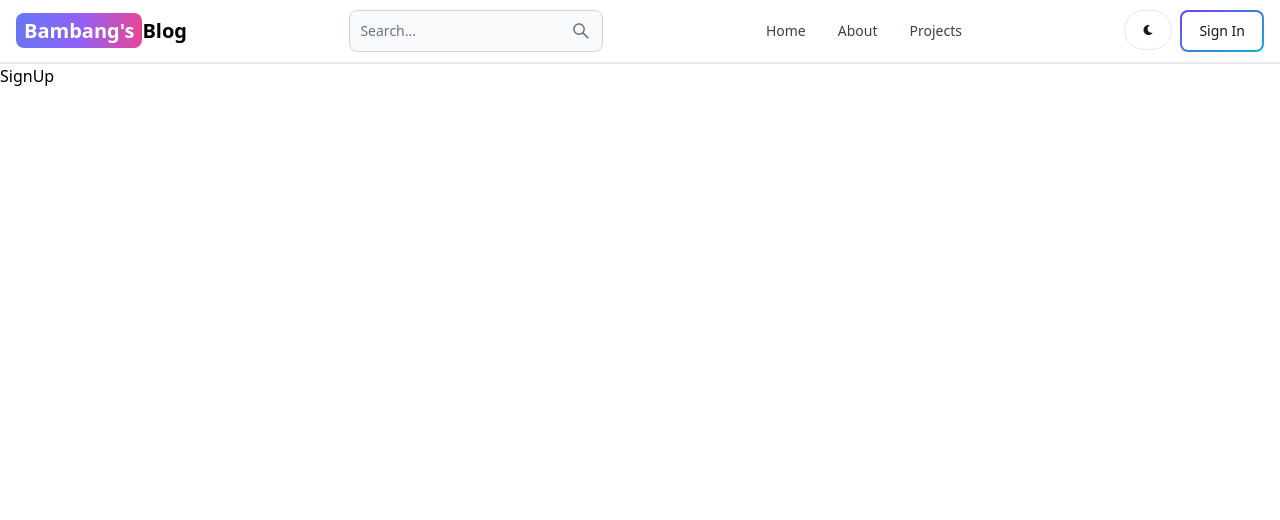
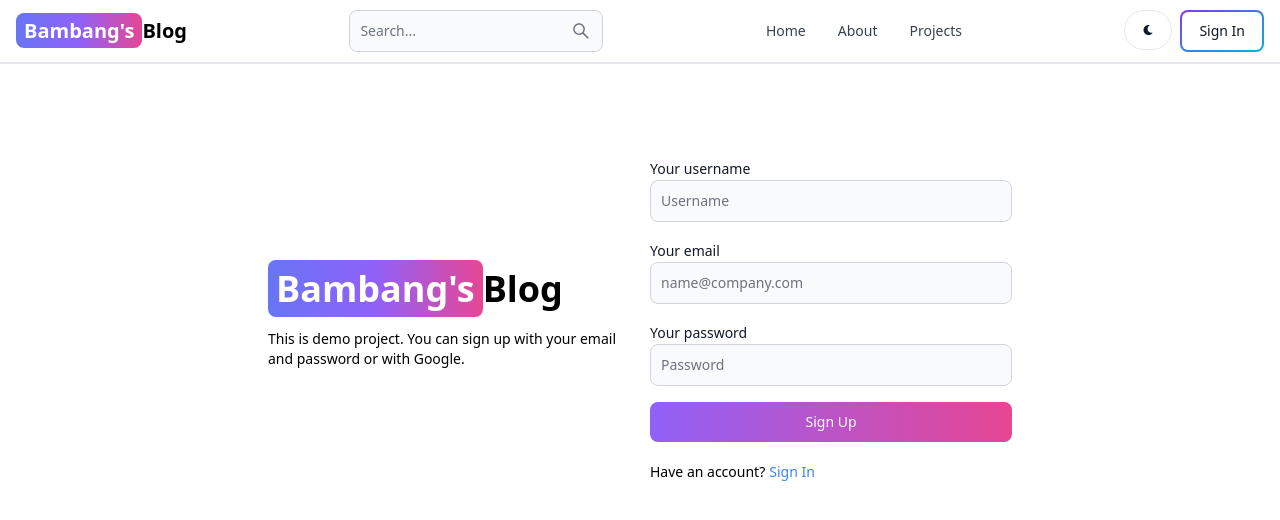
Before and after one commit to bambangramadhan/mern-blog, a React (Vite) app in the folder client/: page /sign-up in a window 1280 px wide. Shown: the top 520 px of the page. Built offline with nearby package versions, Linux system fonts and the light colour scheme.

Commit message:
create sign up page

```diff
--- a/client/src/pages/SignUp.tsx
+++ b/client/src/pages/SignUp.tsx
@@ -1,12 +1,55 @@
-import React from 'react'
-import PropTypes from 'prop-types'
+import { Button, Label, TextInput } from "flowbite-react";
+import { Link } from "react-router-dom";
 
-const SignUp = props => {
+const SignUp = () => {
   return (
-    <div>SignUp</div>
-  )
-}
+    <div className="min-h-screen mt-20">
+      <div className="flex p-3 max-w-3xl mx-auto flex-col md:flex-row md:items-center gap-5">
+        {/* left */}
+        <div className="flex-1">
+          <Link to={"/"} className="font-bold dark:text-white text-4xl">
+            <span className="px-2 py-1 bg-gradient-to-r from-indigo-500 via-purple-500 to-pink-500 rounded-lg text-white">
+              Bambang's
+            </span>
+            Blog
+          </Link>
+          <p className="text-sm mt-5">
+            This is demo project. You can sign up with your email and password
+            or with Google.
+          </p>
+        </div>
+        {/* right */}
 
-SignUp.propTypes = {}
+        <div className="flex-1">
+          <form className="flex flex-col gap-4">
+            <div>
+              <Label value="Your username" />
+              <TextInput type="text" placeholder="Username" id="username" />
+            </div>
+            <div>
+              <Label value="Your email" />
+              <TextInput type="text" placeholder="name@company.com" id="email" />
+            </div>
+            <div>
+              <Label value="Your password" />
+              <TextInput type="text" placeholder="Password" id="password" />
+            </div>
+            <Button gradientDuoTone={"purpleToPink"} type="submit">
+              Sign Up
+            </Button>
+          </form>
+          <div className="flex gap-1 text-sm mt-5">
+            <span>Have an account?</span>
+            <Link to={"/sign-in"} className="text-blue-500">
+              Sign In
+            </Link>
+          </div>
+        </div>
+      </div>
+    </div>
+  );
+};
 
-export default SignUp
+SignUp.propTypes = {};
+
+export default SignUp;
```
